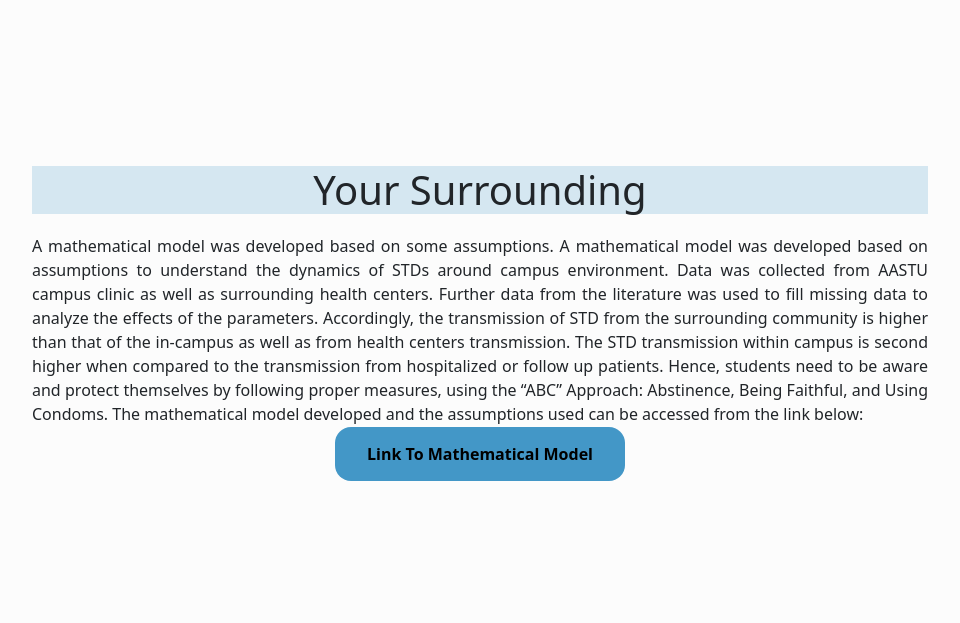
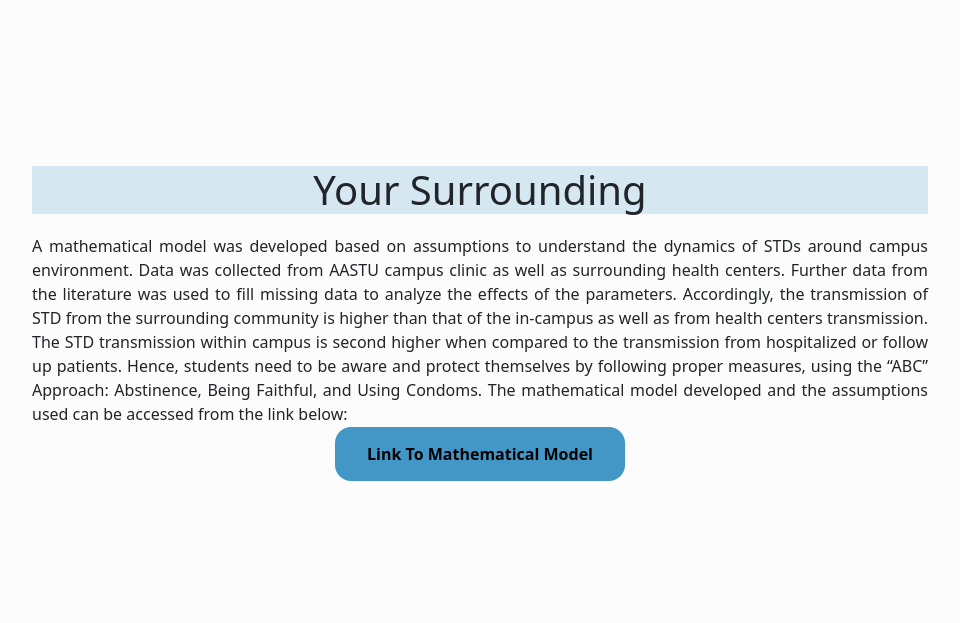
Before and after one commit to mihret-tibebe/chat-bot, a Flask app: page / in a window 1280 px wide. Shown: the part 5308-5931 px from the top of the page, without its empty margins (256-1216 px from the left). Run offline with Flask 2, Linux system fonts and the light colour scheme; parts of the project's set-up code (start-up, migrations or seed data) failed here and were passed over; some libraries are stand-ins or nearby versions.

Commit message:
surrounding

```diff
--- a/templates/index.html
+++ b/templates/index.html
@@ -434,7 +434,7 @@
 		<!-- Your content goes here -->
 		<h1>Your Surrounding</h1>
 		<p>
-			A mathematical model was developed based on some assumptions. A mathematical model was developed based on assumptions to understand the dynamics of STDs around campus environment.
+			A mathematical model was developed based on assumptions to understand the dynamics of STDs around campus environment.
 			Data was collected from AASTU campus clinic as well as surrounding health centers. Further data from the literature was used to fill missing data to analyze the effects of the parameters. Accordingly, the transmission of STD from the surrounding community is higher than that of the in-campus as well as from health
 			centers transmission. The STD transmission within campus is second higher when compared to
 			the transmission from hospitalized or follow up patients. Hence, students need to be aware and
```
